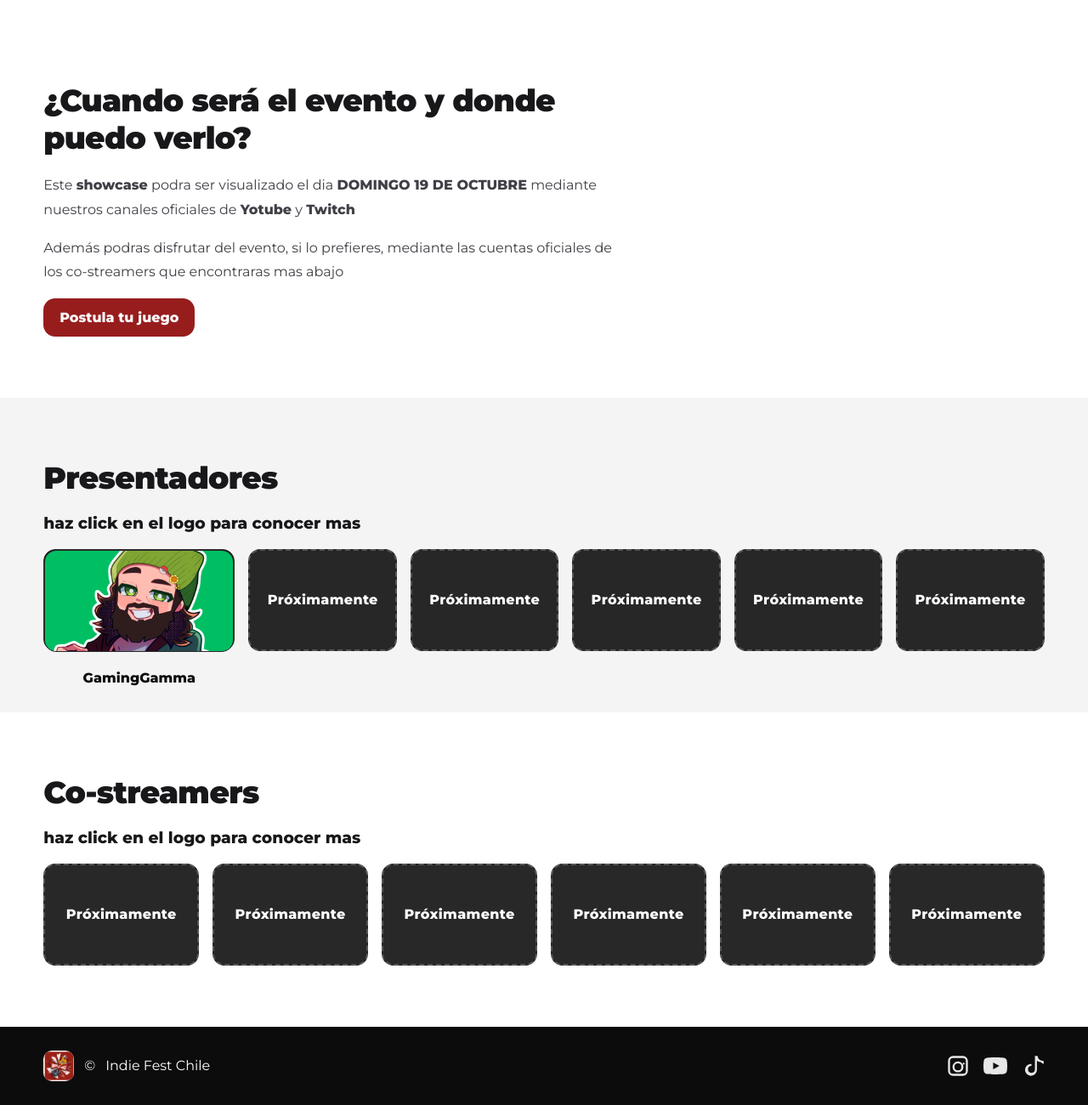
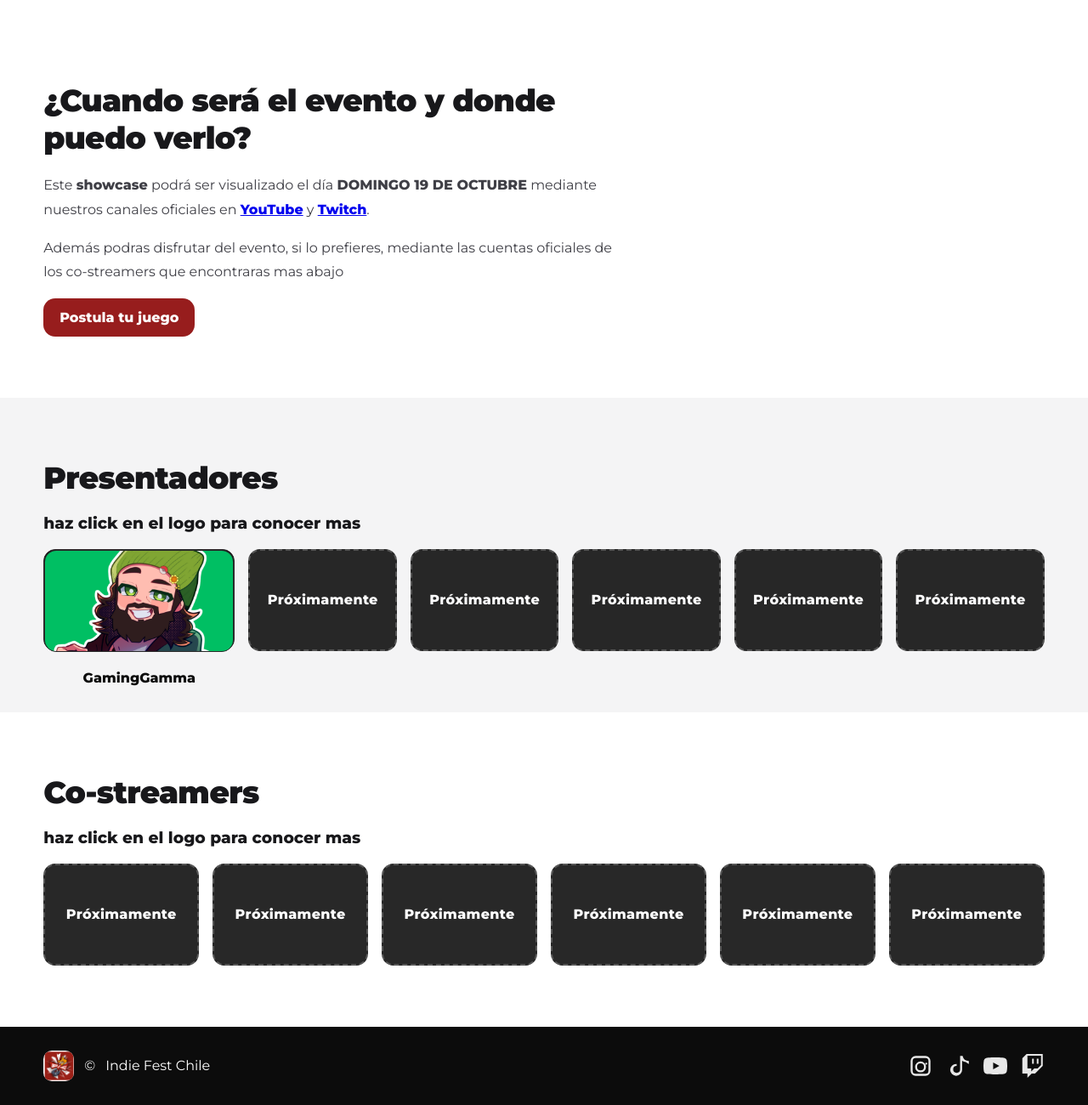
Before and after one commit to Gamma94/indie-fest-chile, a plain HTML site: page index.html in a window 1280 px wide. Shown: the part 1134-2434 px from the top of the page at 85% size. Drawn offline with Linux system fonts and the light colour scheme.

Commit message:
agregar links

```diff
--- a/index.html
+++ b/index.html
@@ -69,8 +69,8 @@
     <div class="container about__grid">
       <div class="about__text">
         <h2 class="section__title">¿Cuando será el evento y donde puedo verlo?</h2>
-        <p>Este <strong>showcase</strong> podra ser visualizado el dia <strong>DOMINGO 19 DE OCTUBRE</strong> mediante nuestros canales oficiales de <strong>Yotube</strong> y <strong>Twitch</strong></p>
-        <p>Además podras disfrutar del evento, si lo prefieres, mediante las cuentas oficiales de los co-streamers que encontraras mas abajo </p>
+          <p> Este <strong>showcase</strong> podrá ser visualizado el día <strong>DOMINGO 19 DE OCTUBRE</strong> mediante nuestros canales oficiales en <a href="https://youtube.com/@IndieFestChile" target="_blank" rel="noopener" class="link-strong"><strong>YouTube</strong></a> y <a href="https://twitch.tv/indiefestchile" target="_blank" rel="noopener" class="link-strong"><strong>Twitch</strong></a>.</p>
+          <p>Además podras disfrutar del evento, si lo prefieres, mediante las cuentas oficiales de los co-streamers que encontraras mas abajo </p>
         <div class="about__actions">
           <a class="btn btn--primary" id="applyLinkAbout" target="_blank" rel="noopener">Postula tu juego</a>
         </div>
@@ -127,11 +127,17 @@
         <a href="https://www.instagram.com/indiefestchile?igsh=OW5hejh1azFjcjgx" aria-label="Instagram" class="icon">
           <svg viewBox="0 0 24 24" fill="currentColor" aria-hidden="true"><path d="M7 2h10a5 5 0 015 5v10a5 5 0 01-5 5H7a5 5 0 01-5-5V7a5 5 0 015-5zm0 2a3 3 0 00-3 3v10a3 3 0 003 3h10a3 3 0 003-3V7a3 3 0 00-3-3H7zm5 3.5a5.5 5.5 0 110 11 5.5 5.5 0 010-11zm0 2a3.5 3.5 0 100 7 3.5 3.5 0 000-7zm5.75-.75a1 1 0 110 2 1 1 0 010-2z"/></svg>
         </a>
+        <a href="https://www.tiktok.com/@indie.fest.chile" aria-label="TikTok" class="icon">
+          <svg viewBox="0 0 24 24" fill="currentColor" aria-hidden="true"><path d="M20 8.1a6.5 6.5 0 01-3.8-1.2V16a6 6 0 11-6-6c.2 0 .3 0 .5.1V12a3.5 3.5 0 103.5 3.5V2h2.5a6.5 6.5 0 006.3 5.1V10a9 9 0 01-3-1.9z"/></svg>
+        </a>
         <a href="https://www.youtube.com/@IndieFestChile" aria-label="YouTube" class="icon">
           <svg viewBox="0 0 24 24" fill="currentColor" aria-hidden="true"><path d="M23.5 6.2a3 3 0 00-2.1-2.1C19.3 3.5 12 3.5 12 3.5s-7.3 0-9.4.6A3 3 0 00.5 6.2 31.6 31.6 0 000 12a31.6 31.6 0 00.5 5.8 3 3 0 002.1 2.1C4.7 20.5 12 20.5 12 20.5s7.3 0 9.4-.6a3 3 0 002.1-2.1A31.6 31.6 0 0024 12a31.6 31.6 0 00-.5-5.8zM9.8 15.5V8.5l6.3 3.5-6.3 3.5z"/></svg>
         </a>
-        <a href="https://www.tiktok.com/@indie.fest.chile" aria-label="TikTok" class="icon">
-          <svg viewBox="0 0 24 24" fill="currentColor" aria-hidden="true"><path d="M20 8.1a6.5 6.5 0 01-3.8-1.2V16a6 6 0 11-6-6c.2 0 .3 0 .5.1V12a3.5 3.5 0 103.5 3.5V2h2.5a6.5 6.5 0 006.3 5.1V10a9 9 0 01-3-1.9z"/></svg>
+        <a href="https://www.twitch.tv/indiefestchile" aria-label="Twitch" class="icon" target="_blank" rel="noopener">
+          <svg viewBox="0 0 16 16" width="28" height="28" fill="currentColor" aria-hidden="true">
+            <path d="M3.857 0 1 2.857v10.286h3.429V16l2.857-2.857H9.57L14.714 8V0zm9.714 7.429-2.285 2.285H9l-2 2v-2H4.429V1.143h9.142z"/>
+            <path d="M11.857 3.143h-1.143V6.57h1.143zm-3.143 0H7.571V6.57h1.143z"/>
+          </svg>
         </a>
       </div>
     </div>
```
